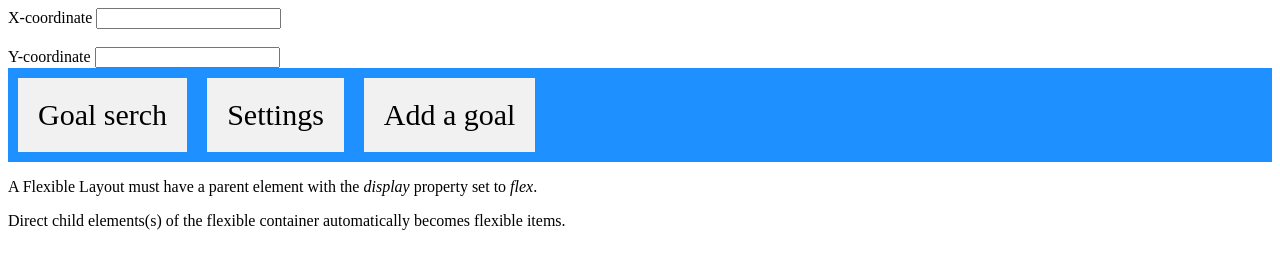
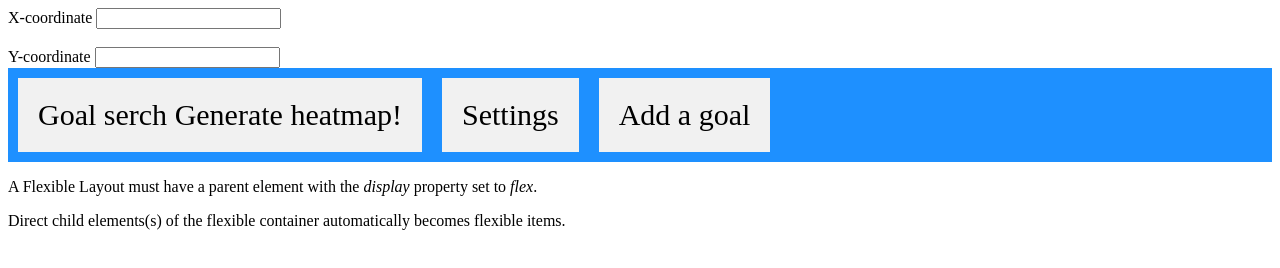
Before and after one commit to goodwjak/CS361_project_one, a plain HTML site: page public_html/heatmap.html in a window 1280 px wide. Drawn offline with Linux system fonts and the light colour scheme.

Commit message:
Updated the html and the readme formatting

```diff
--- a/public_html/heatmap.html
+++ b/public_html/heatmap.html
@@ -16,6 +16,10 @@
      document.getElementById("X").value = x;
      document.getElementById("Y").value = y;
   }
+
+    function post_heatmap(event) {
+        console.log("NOTHING YET");
+    }
 </script>
 
 <style>
@@ -47,7 +51,8 @@
 
 <div class="flex-container">
   <div>
-      Goal serch <br>
+      Goal serch
+      <span onclick="post_heatmap(event)"> Generate heatmap!</span>
   </div>
 
   <div>
```
Also changed, not shown: public_html/index.html (+6 -0 lines), 1 other file.
